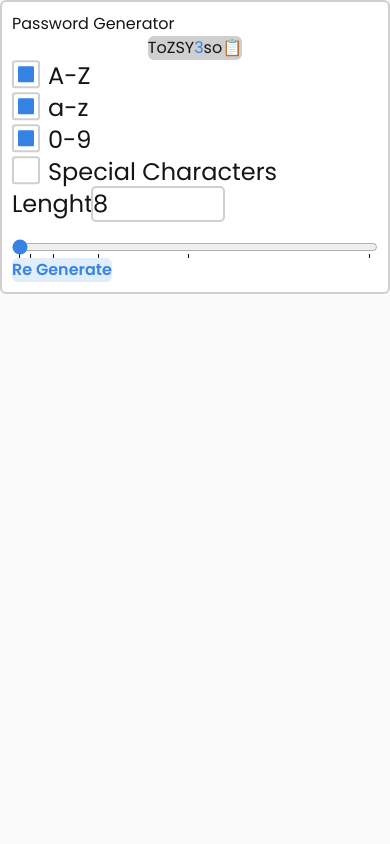
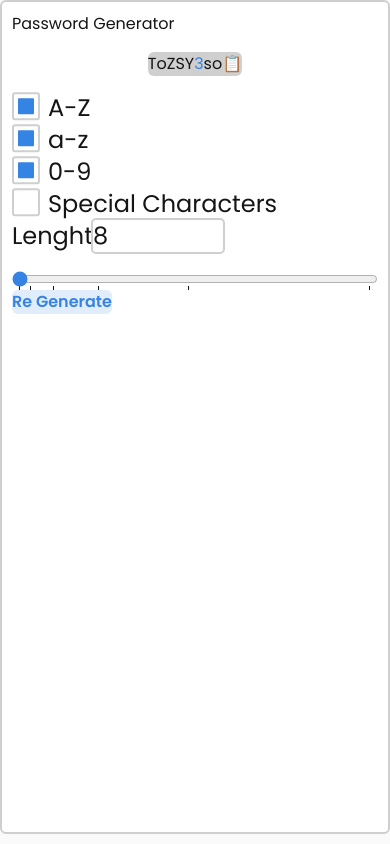
Before and after one commit to felipedobrinin/password_generator, a React (Vite) app: page / in a window 390 px wide. Built offline with nearby package versions, Linux system fonts and the light colour scheme.

Commit message:
better responsivness

```diff
--- a/src/index.css
+++ b/src/index.css
@@ -47,7 +47,7 @@ body {
   padding: var(--padding);
   display: flex;
   flex-direction: column;
-  gap: 0.8srem;
+  gap: 1rem;
 }
 
 
@@ -183,14 +183,31 @@ input[type="number"] {
 }
 
 @media only screen and (max-width: 600px) {
+  .app {
+    height: 100vh;
+  }
 
+  .panel {
+    height: calc(100vh - var(--padding) );
+  }
+
+  .panel > * {
+    margin-top: 0;
+    margin-bottom: 0;
+  }
   .checkform {
     @apply text-2xl;
   }
+
   .rangeform {
     @apply text-2xl;
 
     grid-template-columns: 1fr;
     grid-template-rows: auto auto;
   }
+
+  form{
+    bottom: 0;
+    /* margin-bottom: 3rem; */
+  }
 }
```
